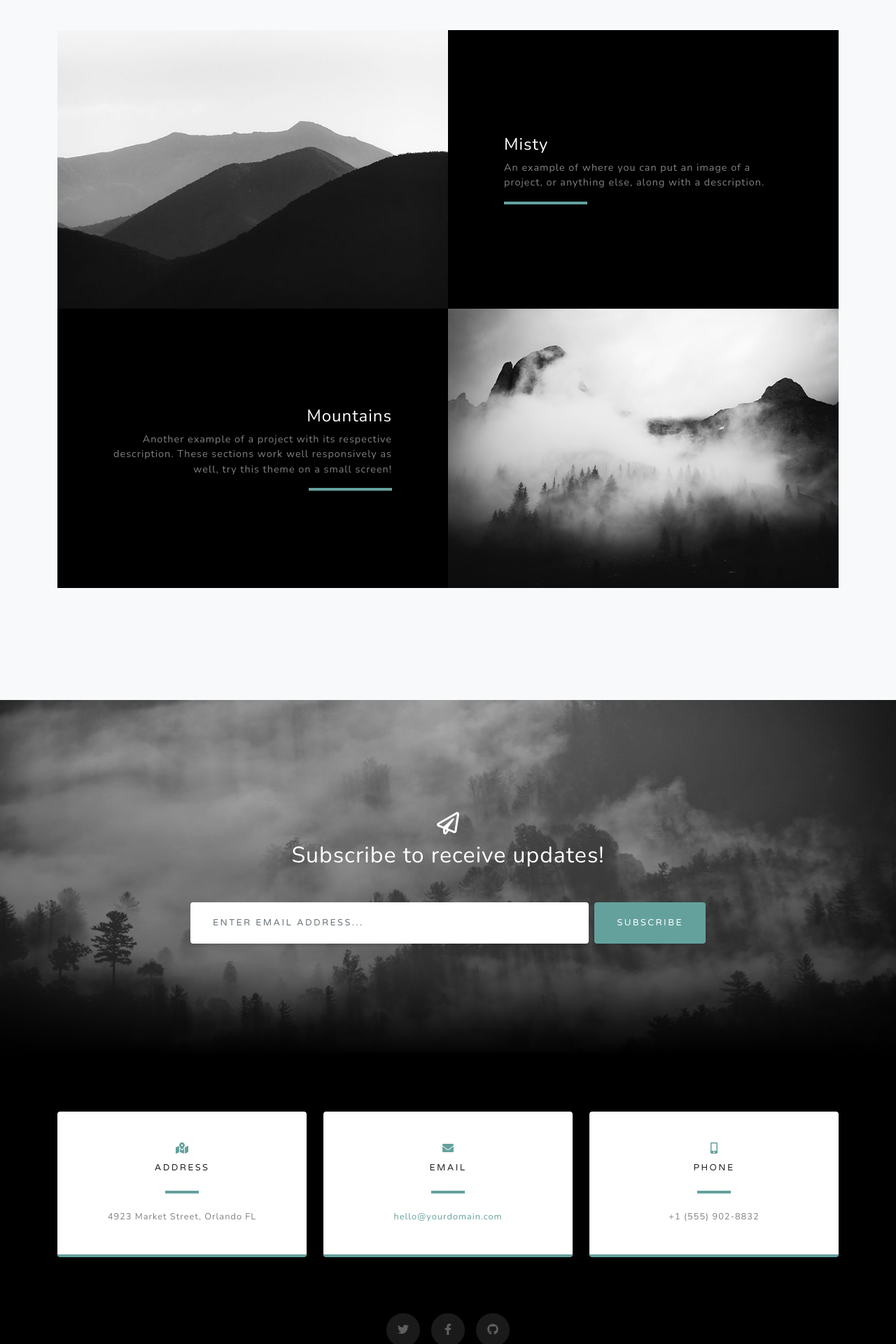
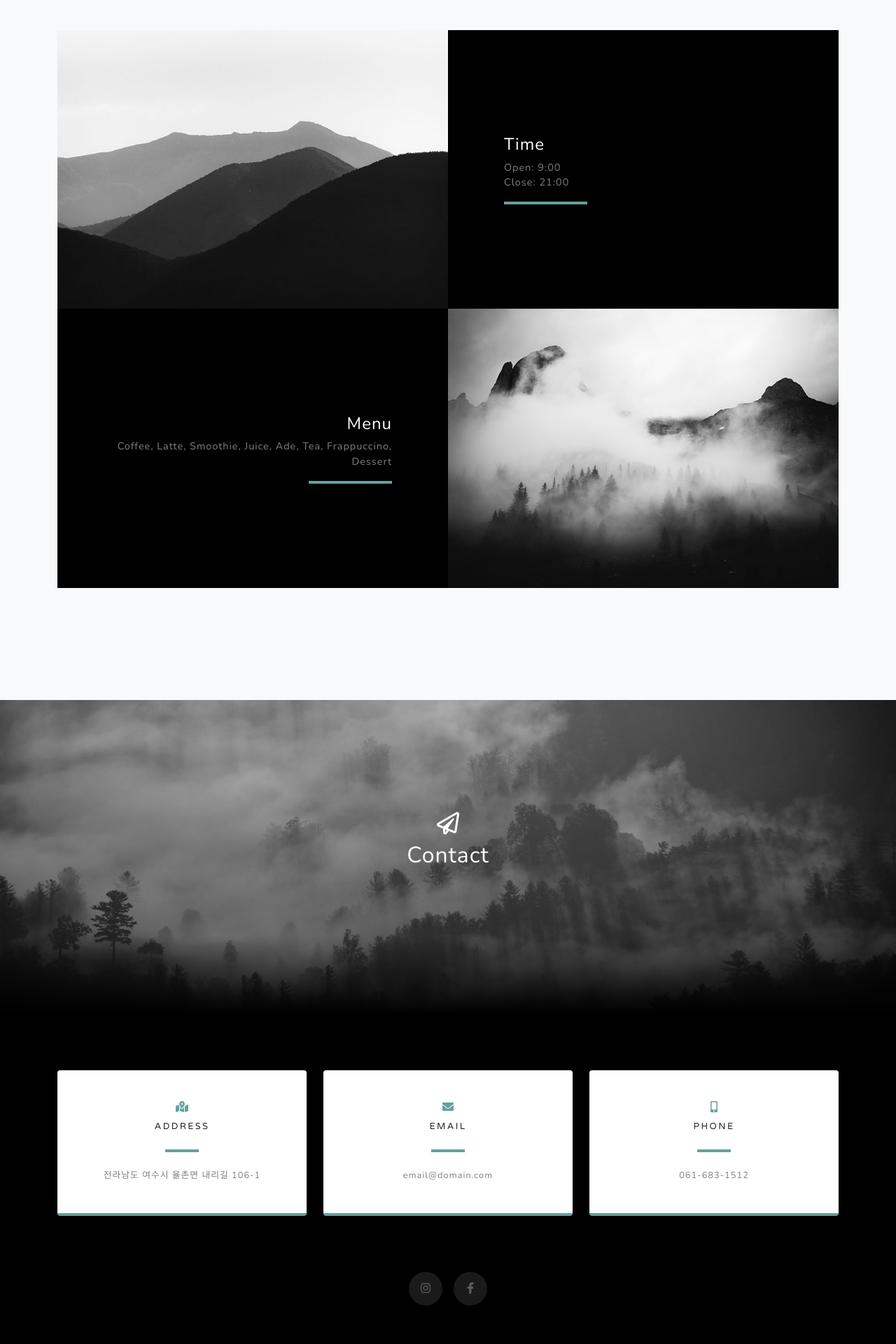
Before and after one commit to Hyeonjae-K/Cafe155, a Flask app: page / in a window 1280 px wide. Shown: the part 2120-4040 px from the top of the page at 70% size. Run offline with Flask 2, Linux system fonts and the light colour scheme; some libraries are stand-ins or nearby versions.

Commit message:
Modify contents text

```diff
--- a/templates/index.html
+++ b/templates/index.html
@@ -5,7 +5,7 @@
         <meta name="viewport" content="width=device-width, initial-scale=1, shrink-to-fit=no" />
         <meta name="description" content="" />
         <meta name="author" content="" />
-        <title>Grayscale - Start Bootstrap Theme</title>
+        <title>Café 155</title>
         <link rel="icon" type="image/x-icon" href="../static/assets/img/favicon.ico" />
         <!-- Font Awesome icons (free version)-->
         <script src="https://use.fontawesome.com/releases/v5.15.1/js/all.js" crossorigin="anonymous"></script>
@@ -19,7 +19,7 @@
         <!-- Navigation-->
         <nav class="navbar navbar-expand-lg navbar-light fixed-top" id="mainNav">
             <div class="container">
-                <a class="navbar-brand js-scroll-trigger" href="#page-top">Start Bootstrap</a>
+                <a class="navbar-brand js-scroll-trigger" href="#page-top">Café 155</a>
                 <button class="navbar-toggler navbar-toggler-right" type="button" data-toggle="collapse" data-target="#navbarResponsive" aria-controls="navbarResponsive" aria-expanded="false" aria-label="Toggle navigation">
                     Menu
                     <i class="fas fa-bars"></i>
@@ -37,8 +37,8 @@
         <header class="masthead">
             <div class="container d-flex h-100 align-items-center">
                 <div class="mx-auto text-center">
-                    <h1 class="mx-auto my-0 text-uppercase">Grayscale</h1>
-                    <h2 class="text-white-50 mx-auto mt-2 mb-5">A free, responsive, one page Bootstrap theme created by Start Bootstrap.</h2>
+                    <h1 class="mx-auto my-0 text-uppercase">Welcome</h1>
+                    <h2 class="text-white-50 mx-auto mt-2 mb-5">전라남도 여수시 율촌면 봉전리 155<br>전라남도 여수시 율촌면 내리길 106-1</h2>
                     <a class="btn btn-primary js-scroll-trigger" href="#about">Get Started</a>
                 </div>
             </div>
@@ -48,11 +48,10 @@
             <div class="container">
                 <div class="row">
                     <div class="col-lg-8 mx-auto">
-                        <h2 class="text-white mb-4">Built with Bootstrap 4</h2>
+                        <h2 class="text-white mb-4">About Café 155</h2>
                         <p class="text-white-50">
-                            Grayscale is a free Bootstrap theme created by Start Bootstrap. It can be yours right now, simply download the template on
-                            <a href="https://startbootstrap.com/theme/grayscale/">the preview page</a>
-                            . The theme is open source, and you can use it for any purpose, personal or commercial.
+                            Café 155란 '일(이)오오'라는 뜻으로 현재 카페의 지번 주소인'봉전리 155'에서 영감을 얻어 오픈한 카페입니다.<br>
+                            <a href="http://naver.me/F9n5l2dK"><strong>네이버 지도</strong></a> 또는 <a href="https://place.map.kakao.com/1120084954"><strong>카카오맵</strong></a>을 통해 위치를 확인하실 수 있습니다.
                         </p>
                     </div>
                 </div>
@@ -62,40 +61,40 @@
         <!-- Projects-->
         <section class="projects-section bg-light" id="projects">
             <div class="container">
-                <!-- Featured Project Row-->
+                <!-- Signature Information-->
                 <div class="row align-items-center no-gutters mb-4 mb-lg-5">
                     <div class="col-xl-8 col-lg-7"><img class="img-fluid mb-3 mb-lg-0" src="../static/assets/img/bg-masthead.jpg" alt="" /></div>
                     <div class="col-xl-4 col-lg-5">
                         <div class="featured-text text-center text-lg-left">
-                            <h4>Shoreline</h4>
-                            <p class="text-black-50 mb-0">Grayscale is open source and MIT licensed. This means you can use it for any project - even commercial projects! Download it, customize it, and publish your website!</p>
+                            <h4>Signature</h4>
+                            <p class="text-black-50 mb-0">바다가 보이는 곳에 위치해 있습니다<br>실내 혹은 실외 테라스에서 바다를 보며 여가를 즐겨보세요</p>
                         </div>
                     </div>
                 </div>
-                <!-- Project One Row-->
+                <!-- Time Information-->
                 <div class="row justify-content-center no-gutters mb-5 mb-lg-0">
                     <div class="col-lg-6"><img class="img-fluid" src="../static/assets/img/demo-image-01.jpg" alt="" /></div>
                     <div class="col-lg-6">
                         <div class="bg-black text-center h-100 project">
                             <div class="d-flex h-100">
                                 <div class="project-text w-100 my-auto text-center text-lg-left">
-                                    <h4 class="text-white">Misty</h4>
-                                    <p class="mb-0 text-white-50">An example of where you can put an image of a project, or anything else, along with a description.</p>
+                                    <h4 class="text-white">Time</h4>
+                                    <p class="mb-0 text-white-50">Open: 9:00<br>Close: 21:00</p>
                                     <hr class="d-none d-lg-block mb-0 ml-0" />
                                 </div>
                             </div>
                         </div>
                     </div>
                 </div>
-                <!-- Project Two Row-->
+                <!-- Menu Information-->
                 <div class="row justify-content-center no-gutters">
                     <div class="col-lg-6"><img class="img-fluid" src="../static/assets/img/demo-image-02.jpg" alt="" /></div>
                     <div class="col-lg-6 order-lg-first">
                         <div class="bg-black text-center h-100 project">
                             <div class="d-flex h-100">
                                 <div class="project-text w-100 my-auto text-center text-lg-right">
-                                    <h4 class="text-white">Mountains</h4>
-                                    <p class="mb-0 text-white-50">Another example of a project with its respective description. These sections work well responsively as well, try this theme on a small screen!</p>
+                                    <h4 class="text-white">Menu</h4>
+                                    <p class="mb-0 text-white-50">Coffee, Latte, Smoothie, Juice, Ade, Tea, Frappuccino, Dessert</p>
                                     <hr class="d-none d-lg-block mb-0 mr-0" />
                                 </div>
                             </div>
@@ -110,11 +109,7 @@
                 <div class="row">
                     <div class="col-md-10 col-lg-8 mx-auto text-center">
                         <i class="far fa-paper-plane fa-2x mb-2 text-white"></i>
-                        <h2 class="text-white mb-5">Subscribe to receive updates!</h2>
-                        <form class="form-inline d-flex">
-                            <input class="form-control flex-fill mr-0 mr-sm-2 mb-3 mb-sm-0" id="inputEmail" type="email" placeholder="Enter email address..." />
-                            <button class="btn btn-primary mx-auto" type="submit">Subscribe</button>
-                        </form>
+                        <h2 class="text-white mb-5">Contact</h2>
                     </div>
                 </div>
             </div>
@@ -129,7 +124,7 @@
                                 <i class="fas fa-map-marked-alt text-primary mb-2"></i>
                                 <h4 class="text-uppercase m-0">Address</h4>
                                 <hr class="my-4" />
-                                <div class="small text-black-50">4923 Market Street, Orlando FL</div>
+                                <div class="small text-black-50"><a id="copy-address">전라남도 여수시 율촌면 내리길 106-1</a></div>
                             </div>
                         </div>
                     </div>
@@ -139,7 +134,7 @@
                                 <i class="fas fa-envelope text-primary mb-2"></i>
                                 <h4 class="text-uppercase m-0">Email</h4>
                                 <hr class="my-4" />
-                                <div class="small text-black-50"><a href="#!">hello@yourdomain.com</a></div>
+                                <div class="small text-black-50"><a id="copy-email">email@domain.com</a></div>
                             </div>
                         </div>
                     </div>
@@ -149,20 +144,19 @@
                                 <i class="fas fa-mobile-alt text-primary mb-2"></i>
                                 <h4 class="text-uppercase m-0">Phone</h4>
                                 <hr class="my-4" />
-                                <div class="small text-black-50">+1 (555) 902-8832</div>
+                                <div class="small text-black-50"><a id="copy-phone">061-683-1512</a></div>
                             </div>
                         </div>
                     </div>
                 </div>
                 <div class="social d-flex justify-content-center">
-                    <a class="mx-2" href="#!"><i class="fab fa-twitter"></i></a>
+                    <a class="mx-2" href="#!"><i class="fab fa-instagram"></i></a>
                     <a class="mx-2" href="#!"><i class="fab fa-facebook-f"></i></a>
-                    <a class="mx-2" href="#!"><i class="fab fa-github"></i></a>
                 </div>
             </div>
         </section>
         <!-- Footer-->
-        <footer class="footer bg-black small text-center text-white-50"><div class="container">Copyright © Your Website 2020</div></footer>
+        <footer class="footer bg-black small text-center text-white-50"><div class="container">Copyright © Cafe 155 2020</div></footer>
         <!-- Bootstrap core JS-->
         <script src="https://cdnjs.cloudflare.com/ajax/libs/jquery/3.5.1/jquery.min.js"></script>
         <script src="https://cdn.jsdelivr.net/npm/bootstrap@4.5.3/dist/js/bootstrap.bundle.min.js"></script>
@@ -183,5 +177,29 @@
             })();
         </script>
         <!--End of Tawk.to Script-->
+        <!-- Copy Text-->
+        <script src="//code.jquery.com/jquery-3.2.1.min.js"></script>
+        <script>
+            function copyToClipboard(val) {
+              var t = document.createElement("textarea");
+              document.body.appendChild(t);
+              t.value = val;
+              t.select();
+              document.execCommand('copy');
+              document.body.removeChild(t);
+            }
+            $('#copy-address').click(function() {
+              copyToClipboard('전라남도 여수시 율촌면 내리길 106-1');
+              alert('복사되었습니다');
+            });
+            $('#copy-email').click(function() {
+              copyToClipboard('email@domain.com');
+              alert('복사되었습니다');
+            });
+            $('#copy-phone').click(function() {
+              copyToClipboard('061-683-1512');
+              alert('복사되었습니다');
+            });
+        </script>
     </body>
 </html>
```
